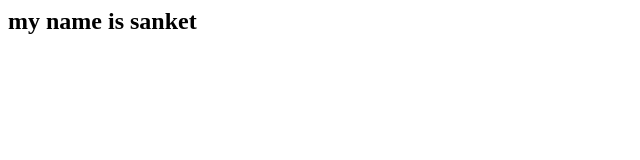
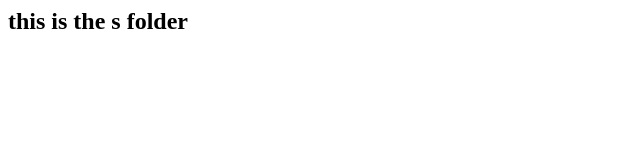
Before and after one commit to sanket1110/san, a plain HTML site: page index.html in a window 1280 px wide. Shown: the full height of the page, 0-640 px from the left. Drawn offline with Linux system fonts and the light colour scheme.

Commit message:
added index

```diff
--- a/index.html
+++ b/index.html
@@ -1,10 +1,5 @@
 <html>
-<head>
-
-<title> hello </title>
-
-</head>
 <body>
-	<h2>my name is sanket</h2>
+ <h2> this is the s folder</h2>
 </body>
 </html>
```
Also changed, not shown: patel/index.html (+1 -6 lines).
